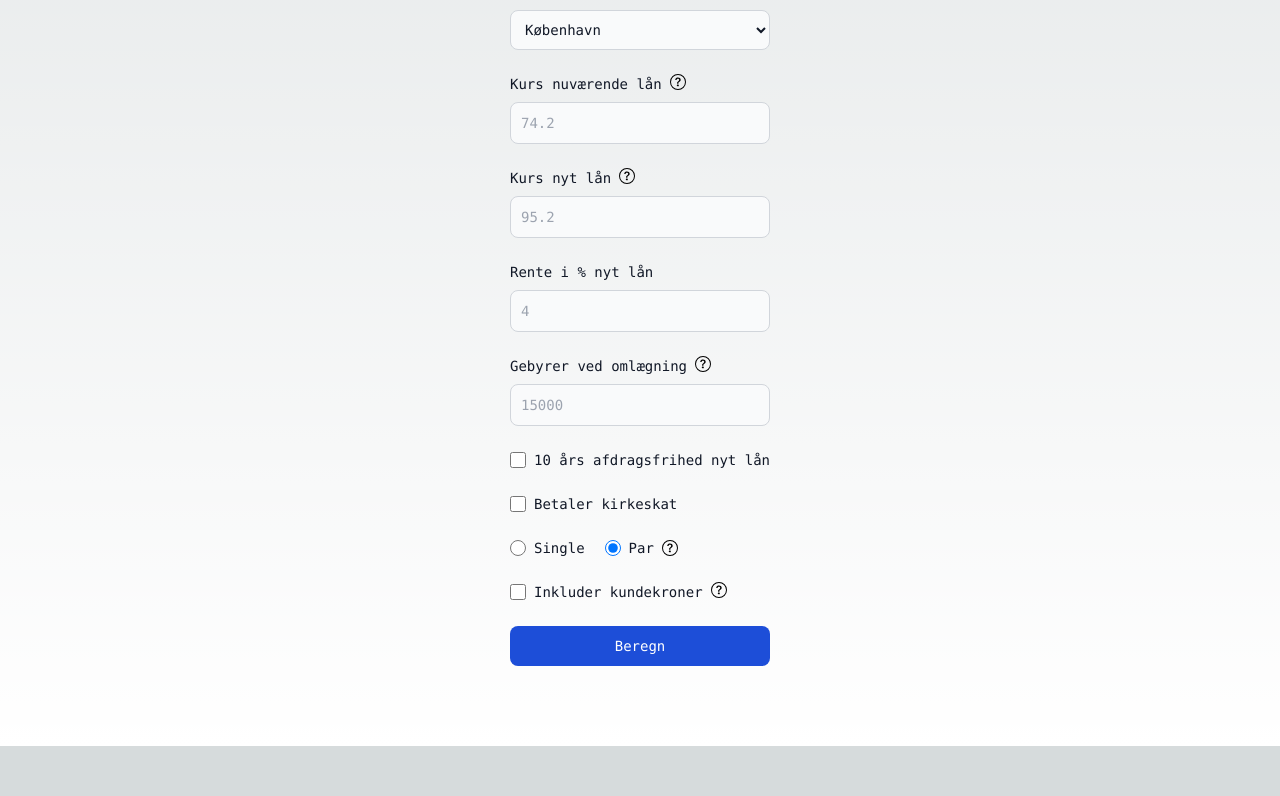
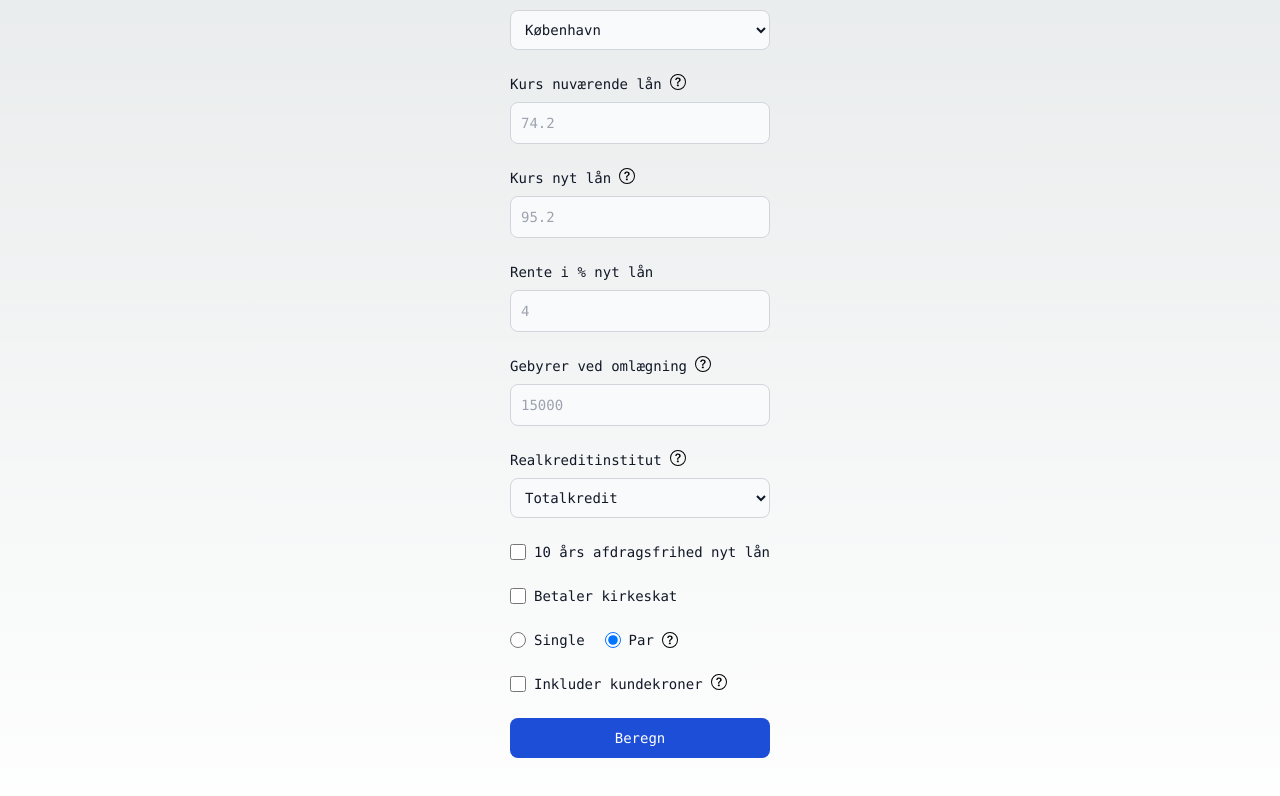
Before and after one commit to mathiastj/mortgage-refinancer, a Next.js app: page / in a window 1280 px wide. Shown: the part 794-1590 px from the top of the page. Before the commit the page ends 1540 px from the top, so only its background shows below. Built offline with nearby package versions, Linux system fonts and the light colour scheme.

Commit message:
Add institute to UI and query params

```diff
--- a/src/components/mortgage-input.tsx
+++ b/src/components/mortgage-input.tsx
@@ -7,13 +7,20 @@ import { getLoanInfoFromExample } from '../lib/examples'
 import { loanInfoToQueryParam, loanInfoToTypes, defaultValuesFromQueryParams } from '../lib/query-param-mapping'
 import { useQuery } from '../lib/use-query'
 import { ParsedUrlQuery } from 'querystring'
+import { Institute, InstituteType, isInstitute } from '@/lib/extra-charges'
 
 type SetCalculatedLoanInfoFn = (calculatedLoanInfo: CalculatedLoan) => void
 type SetLoanDifferenceFn = (loanDifference: LoanDifference) => void
 
 type LoanInfoDefaults = Omit<
   Partial<AllLoanInfo>,
-  'single' | 'churchTax' | 'customerKroner' | 'municipality' | 'instalmentFreeYearsLeft' | 'newLoanInstalmentFree'
+  | 'single'
+  | 'churchTax'
+  | 'customerKroner'
+  | 'municipality'
+  | 'instalmentFreeYearsLeft'
+  | 'newLoanInstalmentFree'
+  | 'institute'
 > & {
   single: boolean
   churchTax: boolean
@@ -21,6 +28,7 @@ type LoanInfoDefaults = Omit<
   municipality: MunicipalityType
   instalmentFreeYearsLeft: number
   newLoanInstalmentFree: boolean
+  institute: InstituteType
 }
 
 const getDefaultLoanInfoFromQueryParams = (query: ParsedUrlQuery): LoanInfoDefaults => {
@@ -36,6 +44,13 @@ const getDefaultLoanInfoFromQueryParams = (query: ParsedUrlQuery): LoanInfoDefau
     municipality = municipalityInput
   }
 
+  // Validate institute from input
+  let institute: InstituteType = Institute.TOTALKREDIT // Default to Totalkredit
+  const instituteInput = query[loanInfoToQueryParam['institute']]
+  if (instituteInput && !Array.isArray(instituteInput) && isInstitute(instituteInput)) {
+    institute = instituteInput
+  }
+
   const defaultLoanInfo: LoanInfoDefaults = Object.entries(loanInfoToQueryParam).reduce((acc, [key, queryKey]) => {
     const typedKey = key as keyof AllLoanInfo
     if (loanInfoToTypes[typedKey] === 'number') {
@@ -47,7 +62,7 @@ const getDefaultLoanInfoFromQueryParams = (query: ParsedUrlQuery): LoanInfoDefau
     return { ...acc, [typedKey]: undefined }
   }, defaultValuesFromQueryParams)
 
-  return { ...defaultLoanInfo, municipality }
+  return { ...defaultLoanInfo, municipality, institute }
 }
 
 export default function MortgageInput({
@@ -67,6 +82,7 @@ export default function MortgageInput({
   const [churchTax, setChurchTax] = React.useState(defaultValues.churchTax)
   const [customerKroner, setCustomerKroner] = React.useState(defaultValues.customerKroner)
   const [municipality, setMunicipality] = React.useState<MunicipalityType>(defaultValues.municipality)
+  const [institute, setInstitute] = React.useState<InstituteType>(defaultValues.institute)
   const [instalmentFreeYearsLeft, setInstalmentFreeYearsLeft] = React.useState<number>(
     defaultValues.instalmentFreeYearsLeft
   )
@@ -87,6 +103,7 @@ export default function MortgageInput({
     setMunicipality(loanInfoFromQuery.municipality)
     setNewLoanInstalmentFree(loanInfoFromQuery.newLoanInstalmentFree)
     setInstalmentFreeYearsLeft(loanInfoFromQuery.instalmentFreeYearsLeft)
+    setInstitute(loanInfoFromQuery.institute)
   }, [query])
 
   const onChurchTaxChange = () => {
@@ -141,7 +158,8 @@ export default function MortgageInput({
       newLoanInstalmentFree,
       currentPriceNewLoan: Number(target.current_price_new_loan.value),
       feesNewLoan: Number(target.fees_new_loan.value),
-      interestNewLoan: Number(target.interest_new_loan.value)
+      interestNewLoan: Number(target.interest_new_loan.value),
+      institute
     }
 
     // Doing a 'downwards' conversion of a loan with current price above 100, will always allow the user to convert the loan at price 100
@@ -355,6 +373,26 @@ export default function MortgageInput({
               defaultValue={defaultValues.feesNewLoan}
             />
           </div>
+          <div>
+            <LabelWithTooltip
+              inputId="institute"
+              label="Realkreditinstitut"
+              tooltip="Bidragssats regnes forskelligt for hver enkelt realkreditinstitut."
+            />
+            <select
+              id="institute"
+              name="institute"
+              className="bg-gray-50 border border-gray-300 text-gray-900 text-sm rounded-lg focus:ring-blue-500 focus:border-blue-500 block w-full p-2.5 dark:bg-gray-700 dark:border-gray-600 dark:placeholder-gray-400 dark:text-white dark:focus:ring-blue-500 dark:focus:border-blue-500"
+              value={institute}
+              onChange={e => setInstitute(e.target.value as InstituteType)}
+            >
+              {Object.values(Institute).map(institute => (
+                <option key={institute} value={institute}>
+                  {institute}
+                </option>
+              ))}
+            </select>
+          </div>
         </div>
         <div className="flex items-start mb-6">
           <div className="flex items-center h-5">
--- a/src/lib/examples.ts
+++ b/src/lib/examples.ts
@@ -1,3 +1,4 @@
+import { Institute } from './extra-charges'
 import { Municipality } from './municipality-tax-2023'
 import { AllLoanInfo } from './types'
 
@@ -29,7 +30,8 @@ const convertUp = {
   feesNewLoan: 15000,
   interestNewLoan: 4,
   newLoanInstalmentFree: false,
-  instalmentFreeYearsLeft: 0
+  instalmentFreeYearsLeft: 0,
+  institute: Institute.TOTALKREDIT
 }
 
 // Converting down from 4% to 2%
@@ -49,5 +51,6 @@ const convertDown = {
   feesNewLoan: 15000,
   interestNewLoan: 2,
   newLoanInstalmentFree: false,
-  instalmentFreeYearsLeft: 0
+  instalmentFreeYearsLeft: 0,
+  institute: Institute.TOTALKREDIT
 }
--- a/src/lib/extra-charges.ts
+++ b/src/lib/extra-charges.ts
@@ -1,14 +1,19 @@
-export const Institutes = {
+export const Institute = {
   JYSKE: 'Jyske Realkredit',
   TOTALKREDIT: 'Totalkredit',
   RD: 'Realkredit Danmark',
   NORDEA: 'Nordea'
 } as const
 
-export type InstituesType = (typeof Institutes)[keyof typeof Institutes]
+export type InstituteType = (typeof Institute)[keyof typeof Institute]
 
+export const isInstitute = (value: string): value is InstituteType => {
+  return Object.values(Institute).includes(value as InstituteType)
+}
+
+// In Danish these are called Bidragssatser, perhaps they could be translated to contribution margins
 export const EXTRA_CHARGE_LOAN_INTERVALS: {
-  [Key in InstituesType]: {
+  [Key in InstituteType]: {
     from: number
     to: number
     charge: number
@@ -16,7 +21,7 @@ export const EXTRA_CHARGE_LOAN_INTERVALS: {
   }[]
 } = {
   // https://www.totalkredit.dk/siteassets/dokumenter/privat/prisblad/prisblad--privat.pdf
-  [Institutes.TOTALKREDIT]: [
+  [Institute.TOTALKREDIT]: [
     {
       from: 0,
       to: 0.4,
@@ -37,7 +42,7 @@ export const EXTRA_CHARGE_LOAN_INTERVALS: {
     }
   ],
   // https://www.jyskebank.dk/privat/priser/bolig
-  [Institutes.JYSKE]: [
+  [Institute.JYSKE]: [
     {
       from: 0,
       to: 0.4,
@@ -58,7 +63,7 @@ export const EXTRA_CHARGE_LOAN_INTERVALS: {
     }
   ],
   // https://www.nordea.dk/Images/144-119161/20170105bidragssatser_.pdf
-  [Institutes.NORDEA]: [
+  [Institute.NORDEA]: [
     {
       from: 0,
       to: 0.4,
@@ -79,7 +84,7 @@ export const EXTRA_CHARGE_LOAN_INTERVALS: {
     }
   ],
   // https://rd.dk/PDF/Privat/prisblad-privat.pdf tillæg på 0,0500 %-point medregnet, så det er kvartalsvist og sammenligneligt med de andre institutter
-  [Institutes.RD]: [
+  [Institute.RD]: [
     {
       from: 0,
       to: 0.4,
--- a/src/lib/query-param-mapping.ts
+++ b/src/lib/query-param-mapping.ts
@@ -1,3 +1,4 @@
+import { Institute } from './extra-charges'
 import { Municipality } from './municipality-tax-2023'
 import { AllLoanInfo } from './types'
 
@@ -16,8 +17,9 @@ export const loanInfoToQueryParam: { [key in keyof AllLoanInfo]: string } = {
   feesNewLoan: 'fees_new_loan',
   interestNewLoan: 'interest_new_loan',
   municipality: 'municipality',
-  newLoanInstalmentFree: 'instalment_free_new_loan',
-  instalmentFreeYearsLeft: 'instalment_free_years_left'
+  newLoanInstalmentFree: 'new_loan_instalment_free',
+  instalmentFreeYearsLeft: 'instalment_free_years_left',
+  institute: 'institute'
 } as const
 
 export const loanInfoToTypes: { [key in keyof AllLoanInfo]: string } = {
@@ -36,7 +38,8 @@ export const loanInfoToTypes: { [key in keyof AllLoanInfo]: string } = {
   interestNewLoan: 'number',
   municipality: 'municipality',
   newLoanInstalmentFree: 'boolean',
-  instalmentFreeYearsLeft: 'number'
+  instalmentFreeYearsLeft: 'number',
+  institute: 'institute'
 } as const
 
 export const defaultValuesFromQueryParams = {
@@ -55,5 +58,6 @@ export const defaultValuesFromQueryParams = {
   feesNewLoan: undefined,
   interestNewLoan: undefined,
   newLoanInstalmentFree: false,
-  instalmentFreeYearsLeft: 0
+  instalmentFreeYearsLeft: 0,
+  institute: Institute.TOTALKREDIT
 }
--- a/src/lib/types.ts
+++ b/src/lib/types.ts
@@ -1,3 +1,4 @@
+import { InstituteType } from './extra-charges'
 import { MunicipalityType } from './municipality-tax-2023'
 
 export type BasicLoanInfo = {
@@ -29,6 +30,7 @@ export type AllLoanInfo = {
   feesNewLoan: number
   interestNewLoan: number
   currentPriceNewLoan: number
+  institute: InstituteType
 }
 
 export type CalculatedLoan = {
--- a/src/pages/index.tsx
+++ b/src/pages/index.tsx
@@ -14,7 +14,7 @@ export default function Home() {
     <main className="flex min-h-screen flex-col items-center justify-between p-4 pt-16">
       <GithubCorner />
       <div className="text-center text-4xl">
-        <p>Beregn omlægning af fastforrentet Totalkredit lån</p>
+        <p>Beregn omlægning af fastforrentet realkreditlån</p>
       </div>
       <div className="z-10 w-full max-w-fit items-center justify-between font-mono text-sm lg:flex py-4">
         <MortgageInput
```
